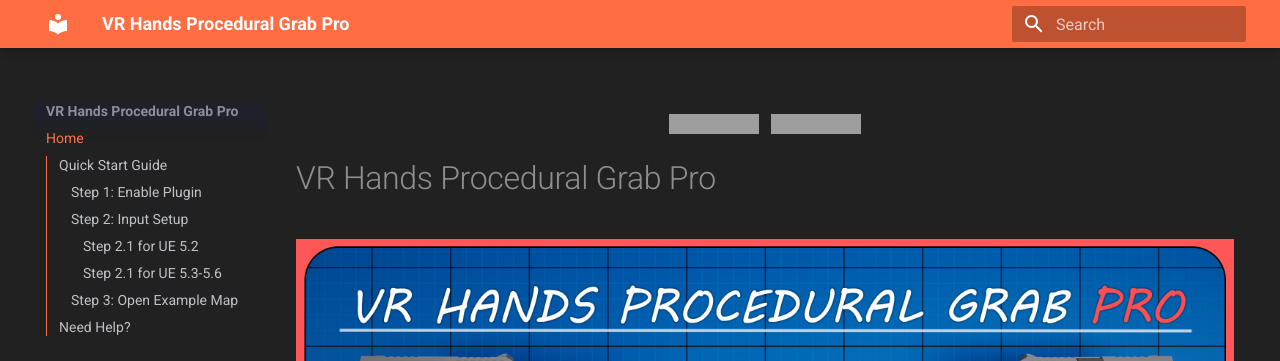
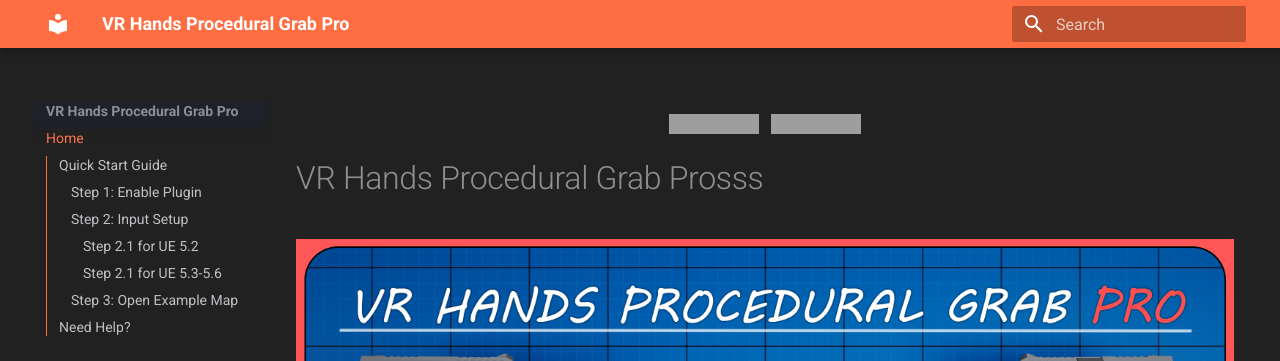
Before and after one commit to geektechdocs/vr-hands-procedural-grab-pro, an MkDocs documentation site: the page built from docs/index.md, in a window 1280 px wide. Shown: the top 361 px of the page. Built offline with MkDocs 1.6.1 and Material for MkDocs 9.7.7, drawn with Linux system fonts in a browser that asks for light colours; grey boxes are pictures that could not be loaded.

```diff
--- a/docs/index.md
+++ b/docs/index.md
@@ -8,7 +8,7 @@
   </a>
 </p>
 
-# VR Hands Procedural Grab Pro
+# VR Hands Procedural Grab Prosss
 
 ![VR Hands Procedural Grab Pro](ScreenShots/VRHandsProceduralGrabPro.jpg)
 
--- a/mkdocs.yml
+++ b/mkdocs.yml
@@ -28,3 +28,7 @@ markdown_extensions:
 
 extra_css:
   - stylesheets/extra.css
+
+plugins:
+  - search
+  - glightbox
```
